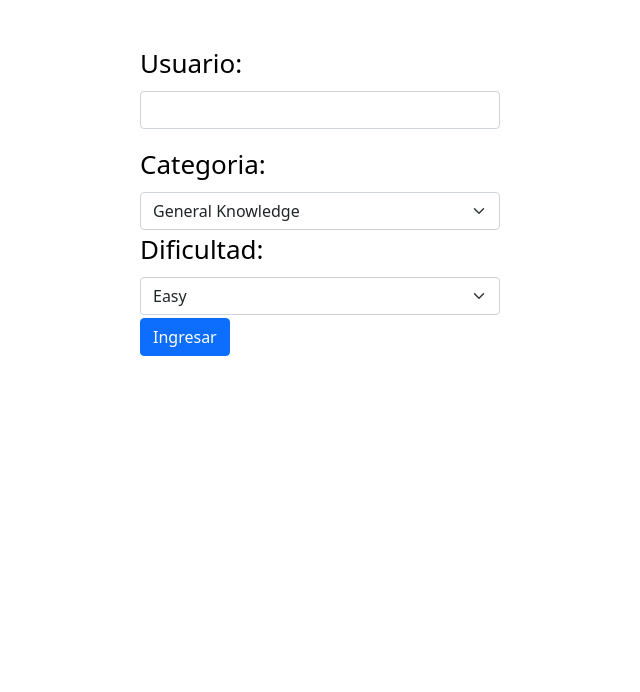
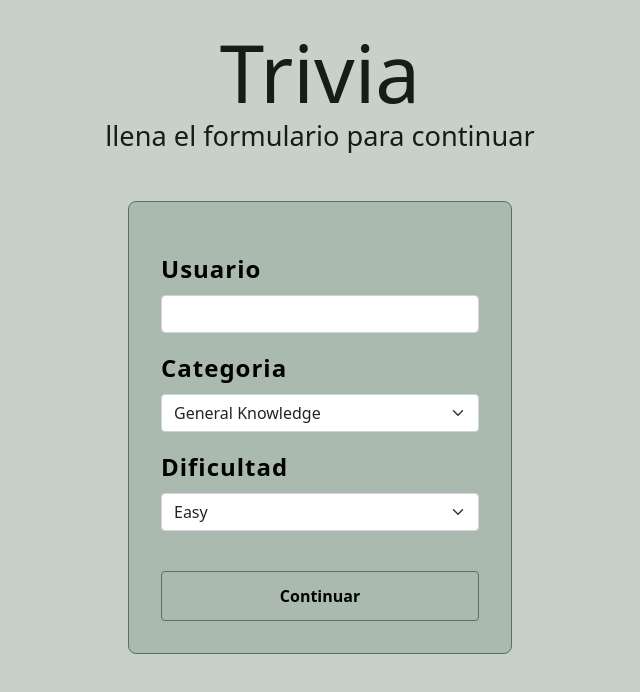
Before and after one commit to daysernasellac/taller_2_poli, a React (Create React App) app: page /login in a window 1280 px wide. Shown: the top 692 px of the page, without its empty margins (320-960 px from the left). Built offline with nearby package versions, Linux system fonts and the light colour scheme.

Commit message:
Pagina de registro y variables de css creadas

```diff
--- a/src/App.css
+++ b/src/App.css
@@ -1,3 +1,12 @@
+:root {
+    --font-color: black;
+    --title-color: hsl(138, 10%, 10%);
+    --sub-title-color: hsl(138, 10%, 10%);
+    --main-bg-color: hsl(138, 10%, 80%);
+    --main-bg-contrast-color: hsl(138, 10%, 70%);
+    --main-bg-border-color: hsl(138, 10%, 40%);
+}
+
 .App-header {
     background: url(../public/fondo.jpg);
     background-repeat: no-repeat;
@@ -8,7 +17,6 @@
     align-items: center;
     justify-content: center;
     font-size: calc(10px + 2vmin);
-  /* color: white; */
 }
 
 .form-color {
--- a/src/App.js
+++ b/src/App.js
@@ -1,12 +1,12 @@
 import { useEffect, useState } from "react";
 import { Routes, Route, Navigate } from "react-router-dom";
-import Formulario from "./components/Formulario";
 import Articles from "./components/Articles";
 // import Header from "./components/Header";
 // import { APIKEY, COUNTRY, URLBASE } from "./data/apis";
 import "./App.css";
 import Layout from "./components/layout/Layout";
 import { AuthProvider } from "./common/auth";
+import Login from "./pages/Login/Login";
 
 const App = () => {
     const [category, setCategory] = useState("");
@@ -17,7 +17,7 @@ const App = () => {
 
     return (
         <Routes>
-            <Route exact path="/login" element={<Formulario />} />
+            <Route exact path="/login" element={<Login />} />
             <Route
                 path="/"
                 element={
--- a/src/components/Formulario.js
+++ /dev/null
@@ -1,60 +0,0 @@
-import { useEffect, useState } from "react";
-import { Button, Form } from "react-bootstrap";
-import { trivia_categories } from "../data/dataCategorias";
-import { dificultades } from "../data/dataDificulad";
-import useSelect from "../hooks/useSelect";
-import "bootstrap/dist/css/bootstrap.min.css";
-import "../App.css";
-
-const es = {
-  CATEGORIA: "Categoria:",
-  DIFICULTAD: "Dificultad:",
-};
-
-const Formulario = () => {
-  const [inputNombre, setInputNombre] = useState("");
-  const [category, SelectCategory] = useSelect(
-    trivia_categories[0], // initial state
-    trivia_categories,
-    es.CATEGORIA
-  );
-  const [dificultad, SelectDificultad] = useSelect(
-    dificultades[0], // initial state
-    dificultades,
-    es.DIFICULTAD
-  );
-
-  const handleSubmit = (e) => {
-    e.preventDefault();
-    console.log(category);
-    console.log(dificultad);
-    console.log(inputNombre);
-  };
-
-  return (
-    <>
-      <div className="min-h-full flex items-left justify-left form-color">
-        <div className="max-w-md w-full space-y-8n">
-          <Form onSubmit={handleSubmit}>
-            <Form.Group className="mb-3">
-              <Form.Label>Usuario:</Form.Label>
-              <Form.Control
-                type="text"
-                required
-                value={inputNombre}
-                onChange={(e) => setInputNombre(e.target.value)}
-              ></Form.Control>
-            </Form.Group>
-            <SelectCategory />
-            <SelectDificultad />
-            <Button type="submit" className="m-t-12">
-              Ingresar
-            </Button>
-          </Form>
-        </div>
-      </div>
-    </>
-  );
-};
-
-export default Formulario;
--- /dev/null
+++ b/src/components/register/Formulario.js
@@ -0,0 +1,55 @@
+import { useEffect, useState } from "react";
+import { Button, Form } from "react-bootstrap";
+import { trivia_categories } from "../../data/dataCategorias";
+import { dificultades } from "../../data/dataDificulad";
+import useSelect from "../../hooks/useSelect";
+import "bootstrap/dist/css/bootstrap.min.css";
+import "./formulario.css";
+
+const es = {
+    USUARIO: "Usuario",
+    CATEGORIA: "Categoria",
+    DIFICULTAD: "Dificultad",
+};
+
+const Formulario = () => {
+    const [inputNombre, setInputNombre] = useState("");
+    const [category, SelectCategory] = useSelect(
+        trivia_categories[0], // initial state
+        trivia_categories,
+        es.CATEGORIA
+    );
+    const [dificultad, SelectDificultad] = useSelect(
+        dificultades[0], // initial state
+        dificultades,
+        es.DIFICULTAD
+    );
+
+    const handleSubmit = (e) => {
+        e.preventDefault();
+        console.log(category);
+        console.log(dificultad);
+        console.log(inputNombre);
+    };
+
+    return (
+        <Form onSubmit={handleSubmit}>
+            <Form.Group className="f-group">
+                <Form.Label>{es.USUARIO}</Form.Label>
+                <Form.Control
+                    type="text"
+                    required
+                    value={inputNombre}
+                    onChange={(e) => setInputNombre(e.target.value)}
+                ></Form.Control>
+            </Form.Group>
+            <SelectCategory />
+            <SelectDificultad />
+            <Button type="submit" className="m-t-12">
+                Continuar
+            </Button>
+        </Form>
+    );
+};
+
+export default Formulario;
--- /dev/null
+++ b/src/components/register/formulario.css
@@ -0,0 +1,29 @@
+.form-label {
+    font-size: 1.5rem;
+    color: var(--font-color);
+    letter-spacing: 1px;
+    font-weight: 600;
+    margin-top: 1px;
+}
+
+.f-group {
+    margin: 1rem 0;
+}
+
+.btn {
+    /* float: right; */
+    margin-top: 1.5rem;
+    width: 100%;
+    height: 50px;
+    font-size: 1rem;
+    font-weight: 600;
+    color: var(--font-color);
+    background-color: transparent;
+    border-color: var(--main-bg-border-color);
+}
+
+.btn:hover {
+    border-color: var(--main-bg-border-color);
+    background-color: var(--main-bg-border-color);
+    color: white;
+}
--- a/src/hooks/useSelect.js
+++ b/src/hooks/useSelect.js
@@ -19,7 +19,7 @@ const useSelect = (initialState, options, label) => {
         setState(itemSelected);
     };
     const select = () => (
-    <>
+        <Form.Group className="f-group">
             <Form.Label>{label}</Form.Label>
             <Form.Select value={state.value} onChange={(e) => handleChange(e)}>
                 {options.map((option) => (
@@ -28,7 +28,7 @@ const useSelect = (initialState, options, label) => {
                     </option>
                 ))}
             </Form.Select>
-    </>
+        </Form.Group>
     );
     return [state, select];
 };
--- /dev/null
+++ b/src/pages/Login/Login.js
@@ -0,0 +1,16 @@
+import React from "react";
+
+import Formulario from "../../components/register/Formulario";
+import "./login.css";
+
+const Login = () => {
+    return (
+        <div id="login" className="">
+            <h1 className="title">Trivia</h1>
+            <h4 className="sub-title">llena el formulario para continuar</h4>
+            <Formulario />
+        </div>
+    );
+};
+
+export default Login;
--- /dev/null
+++ b/src/pages/Login/login.css
@@ -0,0 +1,37 @@
+#login {
+    /* Color */
+    background-color: var(--main-bg-color);
+    /* Dimensions */
+    width: 100%;
+    min-height: 100vh;
+    /* Flex */
+    display: flex;
+    flex-direction: column;
+    flex-wrap: wrap;
+    justify-content: top;
+    align-items: center;
+    /* padding */
+    padding-top: 1.5rem;
+}
+
+.title {
+    margin-bottom: 0;
+    font-size: 5rem;
+    color: var(--title-color);
+}
+
+.sub-title {
+    font-size: 1.7rem;
+    color: var(--title-color);
+    margin-bottom: 3rem;
+    font-weight: 200;
+}
+
+Form {
+    background-color: var(--main-bg-contrast-color);
+    padding: 2em;
+    border-radius: 8px;
+    width: 30vw;
+    border: 1px solid;
+    border-color: var(--main-bg-border-color);
+}
```
Lines whose indentation alone changed are shown as unchanged.
